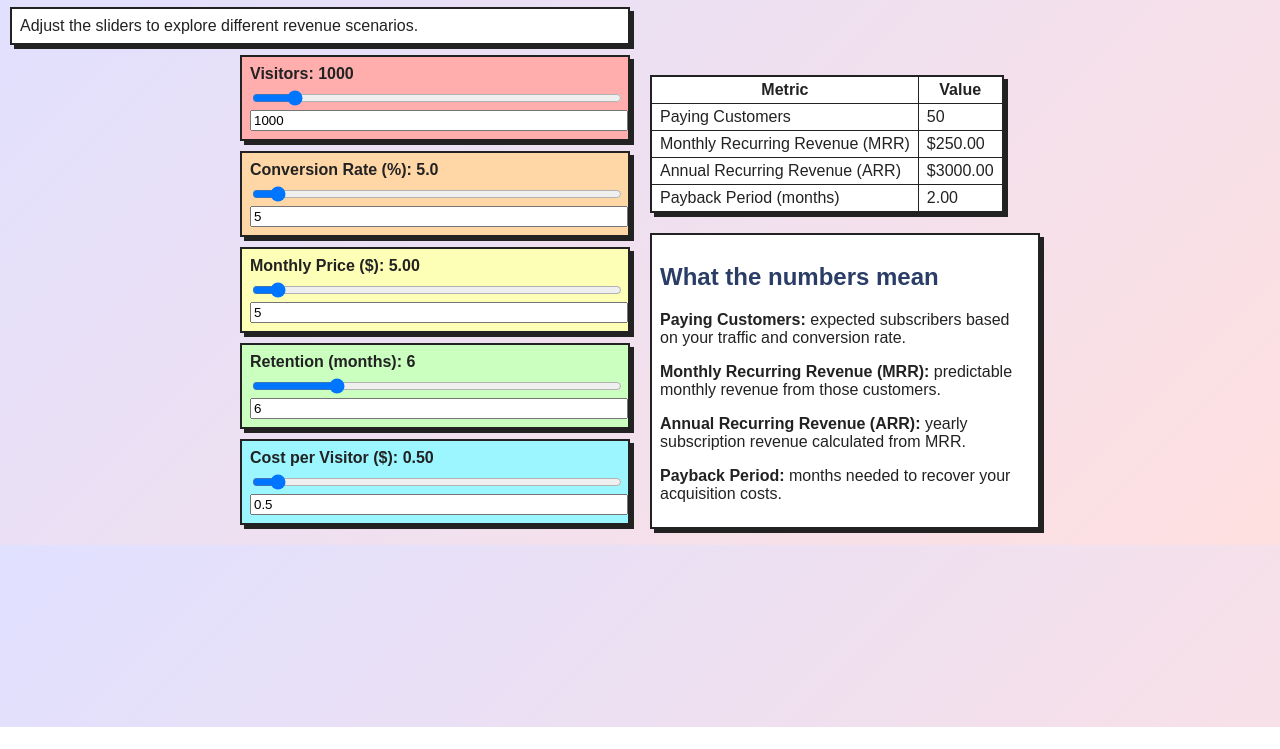
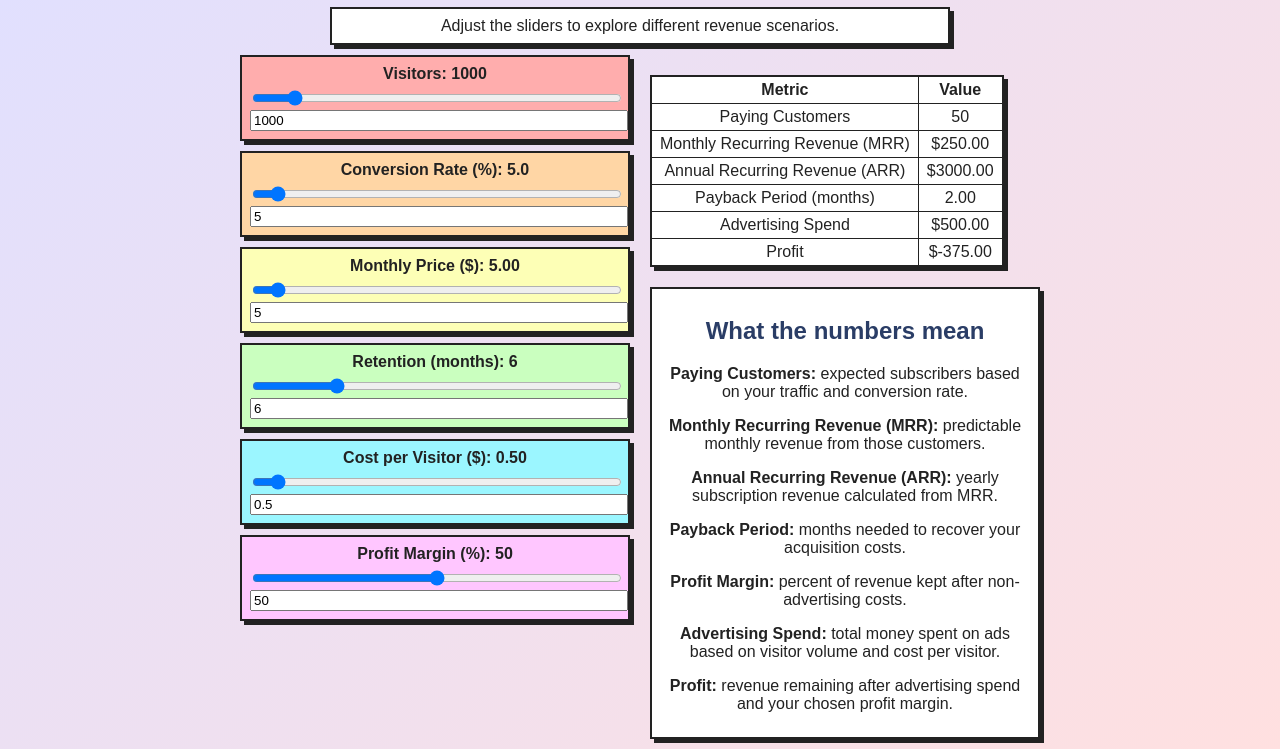
Before and after one commit to jonnychn/cro, a plain HTML site: page index.html in a window 1280 px wide. Shown: the part 73-822 px from the top of the page. Before the commit the page ends 800 px from the top, so only its background shows below. Drawn offline with nearby package versions, Linux system fonts and the light colour scheme.

Commit message:
Add profit margin slider and advertising spend

```diff
--- a/index.html
+++ b/index.html
@@ -12,6 +12,7 @@
   }
   h1, h2 {
     color: #2a3d66;
+    text-align: center;
   }
   .slider-container {
     margin-bottom: 10px;
@@ -20,18 +21,20 @@
     box-shadow: 4px 4px 0 #222;
   }
   .description {
-    margin: 10px 0;
+    margin: 10px auto;
     border: 2px solid #222;
     padding: 8px;
     background: #fff;
     box-shadow: 4px 4px 0 #222;
     max-width: 600px;
+    text-align: center;
   }
   #calculator {
     display: flex;
     gap: 20px;
     max-width: 800px;
     margin: 0 auto;
+    text-align: center;
   }
   #inputs, #outputs {
     flex: 1;
@@ -41,6 +44,7 @@
   .color3 { background: #fdffb6; }
   .color4 { background: #caffbf; }
   .color5 { background: #9bf6ff; }
+  .color6 { background: #ffc6ff; }
   label {
     display: block;
     font-weight: bold;
@@ -78,8 +82,8 @@
 <div id="inputs">
 <div class="slider-container color1">
   <label for="visitors">Visitors: <span id="visitorsVal">1000</span></label>
-  <input type="range" id="visitors" min="0" max="10000" value="1000" step="10">
-  <input type="number" id="visitorsNum" min="0" max="10000" value="1000" step="10">
+  <input type="range" id="visitors" min="0" max="10000" value="1000" step="1">
+  <input type="number" id="visitorsNum" min="0" max="10000" value="1000" step="1">
 </div>
 <div class="slider-container color2">
   <label for="conversion">Conversion Rate (%): <span id="conversionVal">5</span></label>
@@ -101,6 +105,11 @@
   <input type="range" id="cpc" min="0" max="10" value="0.50" step="0.01">
   <input type="number" id="cpcNum" min="0" max="10" value="0.50" step="0.01">
 </div>
+<div class="slider-container color6">
+  <label for="margin">Profit Margin (%): <span id="marginVal">50</span></label>
+  <input type="range" id="margin" min="0" max="100" value="50">
+  <input type="number" id="marginNum" min="0" max="100" value="50">
+</div>
 </div> <!-- end inputs -->
 <div id="outputs">
 <table id="resultsTable">
@@ -112,6 +121,8 @@
     <tr><td>Monthly Recurring Revenue (MRR)</td><td id="mrrTab">$250.00</td></tr>
     <tr><td>Annual Recurring Revenue (ARR)</td><td id="arrTab">$3000.00</td></tr>
     <tr><td>Payback Period (months)</td><td id="paybackTab">2.00</td></tr>
+    <tr><td>Advertising Spend</td><td id="spendTab">$500.00</td></tr>
+    <tr><td>Profit</td><td id="profitTab">$0.00</td></tr>
   </tbody>
 </table>
 
@@ -121,6 +132,9 @@
   <p><strong>Monthly Recurring Revenue (MRR):</strong> predictable monthly revenue from those customers.</p>
   <p><strong>Annual Recurring Revenue (ARR):</strong> yearly subscription revenue calculated from MRR.</p>
   <p><strong>Payback Period:</strong> months needed to recover your acquisition costs.</p>
+  <p><strong>Profit Margin:</strong> percent of revenue kept after non-advertising costs.</p>
+  <p><strong>Advertising Spend:</strong> total money spent on ads based on visitor volume and cost per visitor.</p>
+  <p><strong>Profit:</strong> revenue remaining after advertising spend and your chosen profit margin.</p>
   </div>
 
 </div>
@@ -133,23 +147,27 @@ function update() {
   const price = parseFloat($('#price').val());
   const retention = parseInt($('#retention').val());
   const cpc = parseFloat($('#cpc').val());
+  const margin = parseFloat($('#margin').val());
 
   $('#visitorsNum').val(visitors);
   $('#conversionNum').val($('#conversion').val());
   $('#priceNum').val(price);
   $('#retentionNum').val(retention);
   $('#cpcNum').val(cpc);
+  $('#marginNum').val(margin);
 
   $('#visitorsVal').text(visitors);
   $('#conversionVal').text((conversion * 100).toFixed(1));
   $('#priceVal').text(price.toFixed(2));
   $('#retentionVal').text(retention);
   $('#cpcVal').text(cpc.toFixed(2));
+  $('#marginVal').text(margin.toFixed(0));
 
   const customers = visitors * conversion;
   const mrr = customers * price;
   const arr = mrr * 12;
   const acquisitionCost = visitors * cpc;
+  const profit = mrr * (margin / 100) - acquisitionCost;
   const payback = mrr > 0 ? acquisitionCost / mrr : 0;
 
 
@@ -157,6 +175,8 @@ function update() {
   $('#mrrTab').text(`$${mrr.toFixed(2)}`);
   $('#arrTab').text(`$${arr.toFixed(2)}`);
   $('#paybackTab').text(payback.toFixed(2));
+  $('#spendTab').text(`$${acquisitionCost.toFixed(2)}`);
+  $('#profitTab').text(`$${profit.toFixed(2)}`);
 }
 
 $(function() {
@@ -164,7 +184,7 @@ $(function() {
     update();
   });
 
-  $('input[type=number]').on('input', function() {
+  $('input[type=number]').on('change keyup', function() {
     const id = $(this).attr('id').replace('Num', '');
     $('#' + id).val($(this).val());
     update();
```
